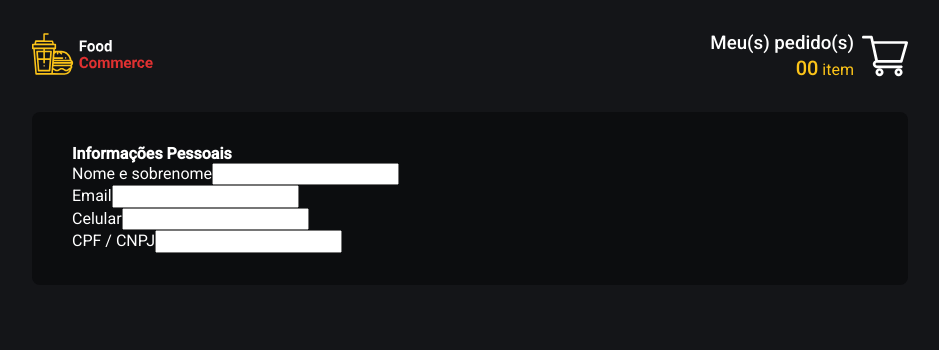
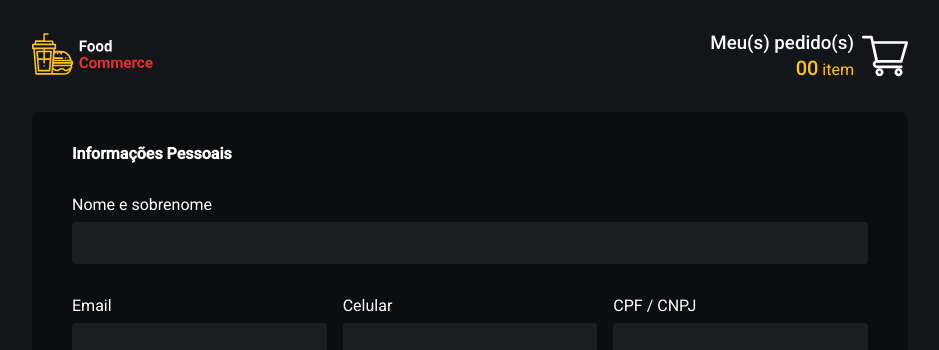
Before and after one commit to eric-moniz/food-commerce, a React (Create React App) app: page /payment in a window 1280 px wide. Shown: the top 350 px of the page, without its empty margins (170-1109 px from the left). Built offline with nearby package versions, Linux system fonts and the light colour scheme; no server answers.

Commit message:
Criando os campos de dados pessoais

```diff
--- a/src/pages/Payment/styles.ts
+++ b/src/pages/Payment/styles.ts
@@ -12,4 +12,56 @@ export const Inner = styled.main`
   border-radius: 8px;
 `
 
-export const Form = styled.form``
+export const Form = styled.form`
+  display: flex;
+  flex-direction: column;
+
+  h4 {
+    margin: 2.5rem 0 2rem;
+
+    &:first-child {
+      margin-top: 0;
+    }
+  }
+
+  .grouped {
+    flex-grow: 1;
+    display: flex;
+    flex-direction: row;
+    gap: 1rem;
+    width: 100%;
+  }
+
+  .field {
+    flex-grow: 1;
+    margin-bottom: 1rem;
+  }
+
+  label {
+    display: block;
+    color: ${({ theme }) => theme.colors.white};
+    margin-bottom: 0.5rem;
+  }
+
+  input[type='email'],
+  input[type='number'],
+  input[type='tel'],
+  input[type='text'] {
+    flex-grow: 1;
+    background-color: ${({ theme }) => theme.colors.gray800};
+    color: ${({ theme }) => theme.colors.white};
+    border: 1px solid transparent;
+    border-radius: 4px;
+    transition: all 0.2s;
+    height: 42px;
+    width: 100%;
+    margin: 0 0 1rem;
+    padding: 0.7rem;
+  }
+
+  @media (max-width: 560px) {
+    .grouped {
+      flex-direction: column;
+    }
+  }
+`
```
